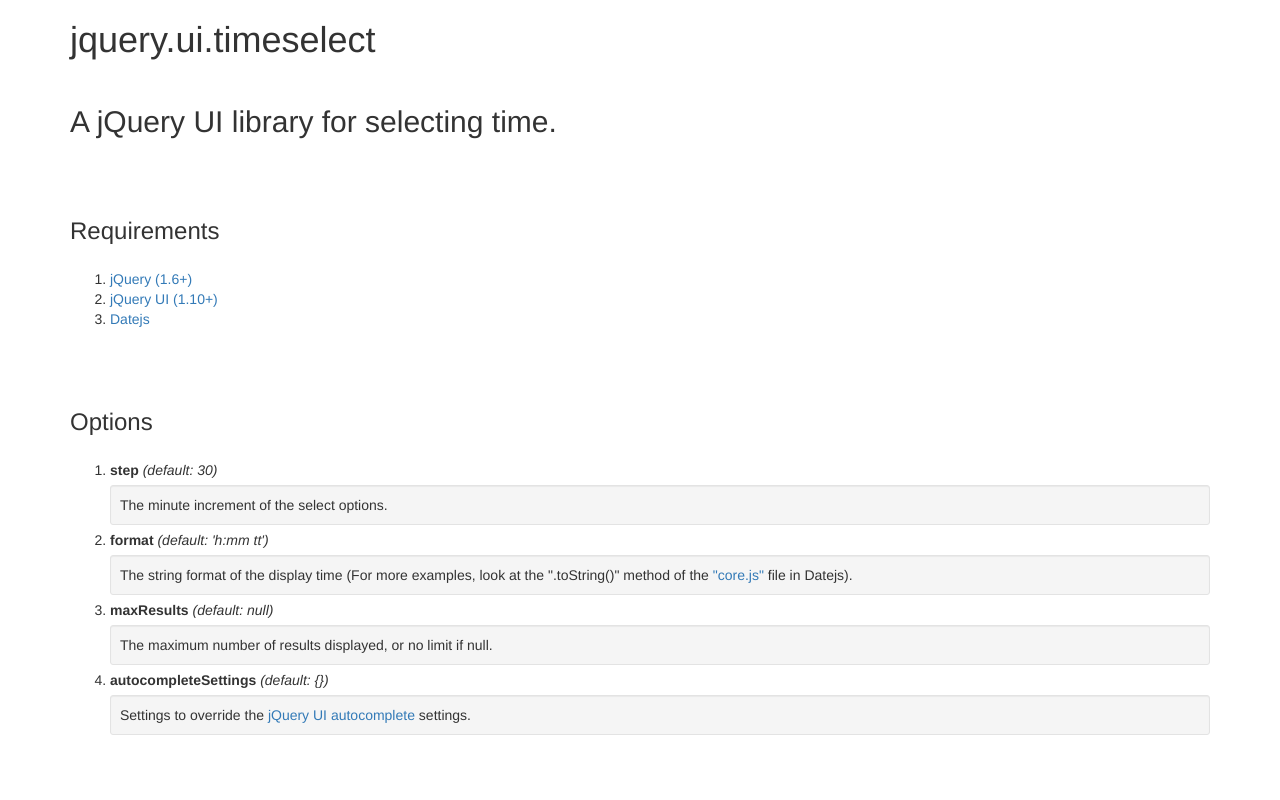
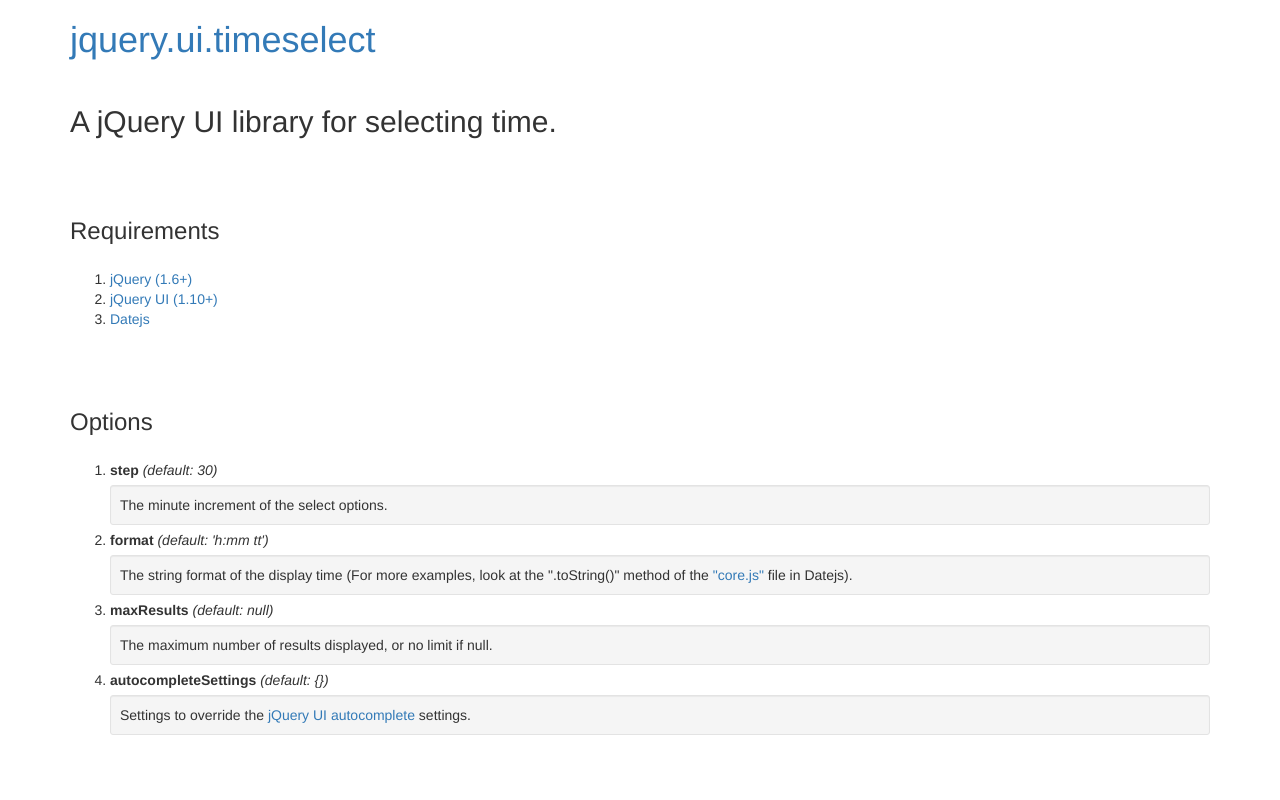
Before and after one commit to dochoffiday/jquery.ui.timeselect, a plain HTML site: page index.html in a window 1280 px wide. Shown: the top 800 px of the page. Drawn offline with nearby package versions, Linux system fonts and the light colour scheme.

Commit message:
Update index.html

```diff
--- a/index.html
+++ b/index.html
@@ -70,7 +70,7 @@
     <div class="container" role="main">
         <div class="row">
             <div class="col-lg-12">
-                <h1>jquery.ui.timeselect</h1>
+                <h1><a href="https://github.com/dochoffiday/jquery.ui.timeselect">jquery.ui.timeselect</a></h1>
             </div>
         </div>
 
```
